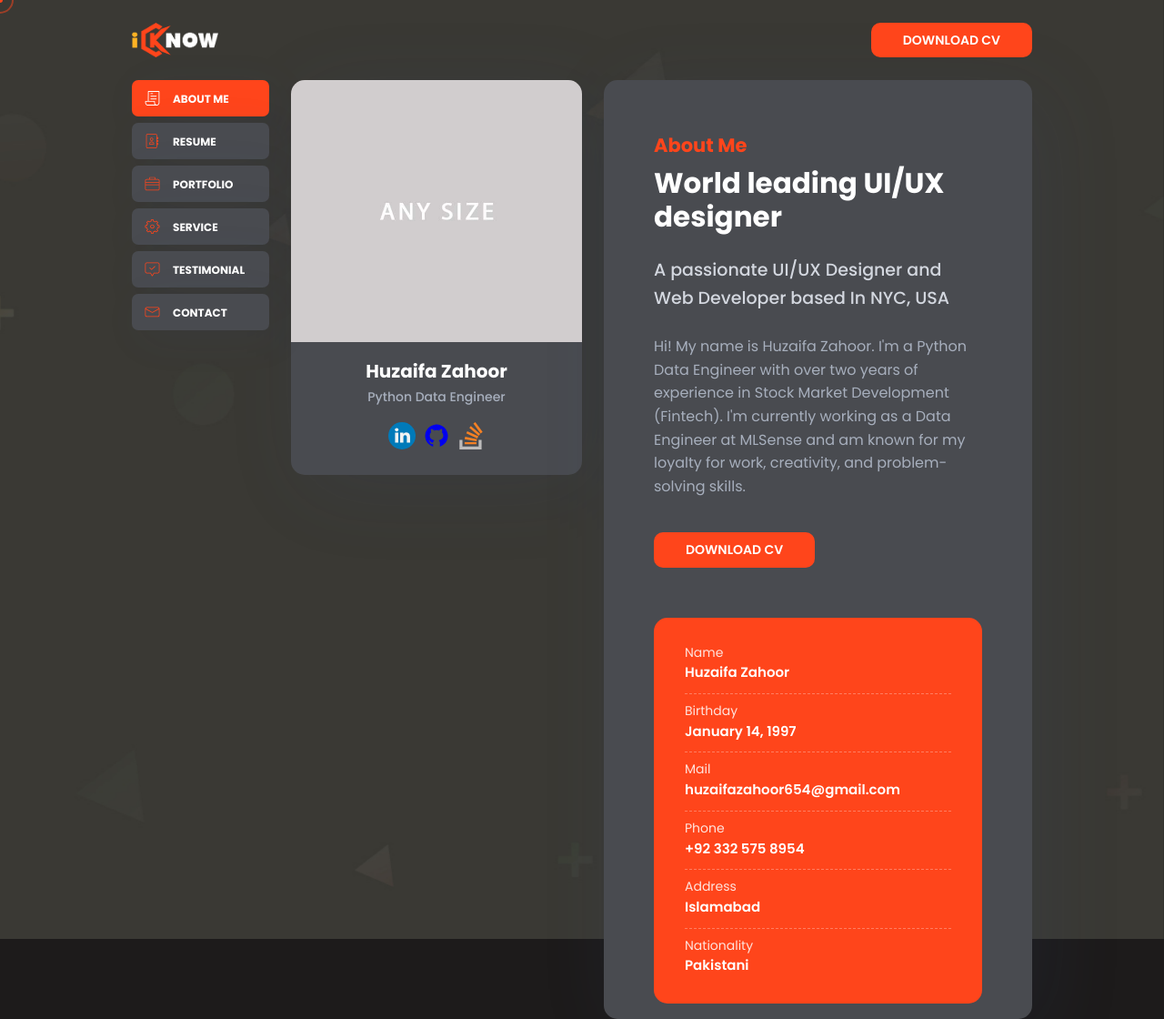
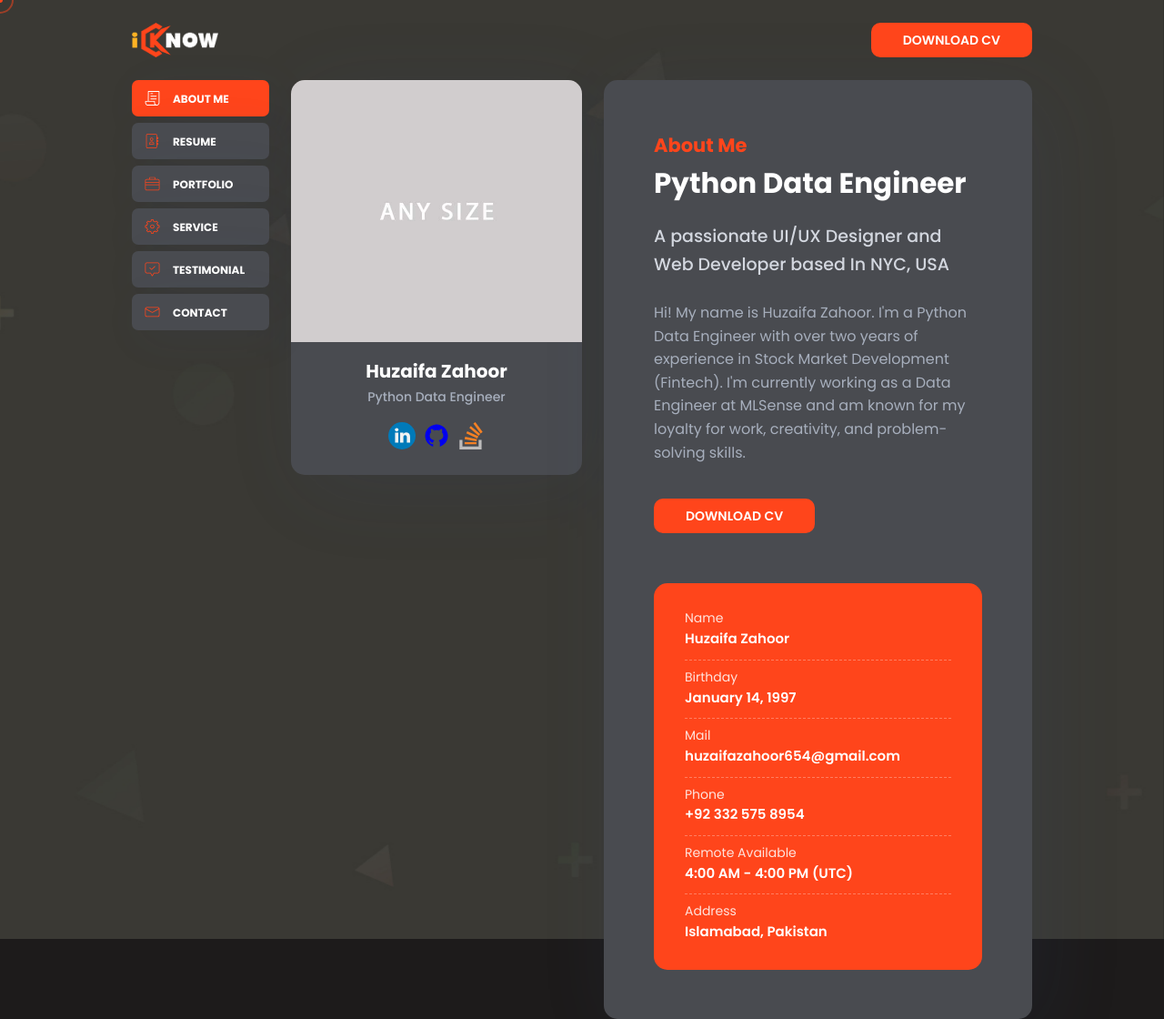
Before and after one commit to huzaifazahoor/ihuzaifazahoor, a Django app: template templates/portfolio/index.html in a window 1280 px wide. Shown: the whole page at 91% size. Run offline with Django 4.2, Linux system fonts and the light colour scheme; the template is opened without the code that fills it, so the values that code supplies are empty; parts of the project's set-up code (start-up, migrations or seed data) failed here and were passed over; some libraries are stand-ins or nearby versions.

Commit message:
Changed index.html

```diff
--- a/templates/portfolio/index.html
+++ b/templates/portfolio/index.html
@@ -14,7 +14,7 @@
 
 	<meta name="viewport" content="width=device-width, initial-scale=1, maximum-scale=1">
 
-	<title>Huzaifa Zahoor Al Sikandar</title>
+	<title>Huzaifa Zahoor - Portfolio</title>
 	{% load static %}
 
 	<!-- STYLES -->
@@ -196,12 +196,12 @@
 														<span>+92 332 575 8954</span>
 													</li>
 													<li>
-														<h3>Address</h3>
-														<span>Islamabad</span>
+														<h3>Remote Available</h3>
+														<span>4:00 AM - 4:00 PM (UTC)</span>
 													</li>
 													<li>
-														<h3>Nationality</h3>
-														<span>Pakistani</span>
+														<h3>Address</h3>
+														<span>Islamabad, Pakistan</span>
 													</li>
 												</ul>
 											</div>
@@ -210,7 +210,7 @@
 									<div class="right">
 										<div class="iknow_tm_main_title">
 											<span>About Me</span>
-											<h3>World leading UI/UX designer</h3>
+											<h3>Python Data Engineer</h3>
 										</div>
 										<div class="bigger_text">
 											<p>A passionate UI/UX Designer and Web Developer based In NYC, USA</p>
@@ -322,63 +322,27 @@
 										<div class="right">
 											<div class="skills_list">
 												<div class="iknow_tm_resume_title">
-													<h3>Personal Skills</h3>
+													<h3>Skills</h3>
 													<span class="shape"></span>
 												</div>
 												<div class="personal">
 													<div class="dodo_progress">
-														<div class="progress_inner" data-value="70">
-															<span><span class="label">Effeciency</span></span>
+														<div class="progress_inner" data-value="100">
+															<span><span class="label">Python</span></span>
 															<div class="background">
 																<div class="bar">
 																	<div class="bar_in"></div>
 																</div>
 															</div>
 														</div>
-													</div>
-												</div>
-											</div>
-											<div class="skills_list">
-												<div class="iknow_tm_resume_title">
-													<h3>Software Skills</h3>
-													<span class="shape"></span>
-												</div>
-												<div class="software">
-													<div class="circular_progress_bar">
-														<ul>
-															<li>
-																<div class="list_inner">
-																	<div class="myCircle" data-value="0.8"></div>
-																	<div class="title">
-																		<h3>Ms Office</h3>
-																	</div>
+														<div class="progress_inner" data-value="100">
+															<span><span class="label">Django</span></span>
+															<div class="background">
+																<div class="bar">
+																	<div class="bar_in"></div>
 																</div>
-															</li>
-															<li>
-																<div class="list_inner">
-																	<div class="myCircle" data-value="0.75"></div>
-																	<div class="title">
-																		<h3>Photoshop</h3>
-																	</div>
-																</div>
-															</li>
-															<li>
-																<div class="list_inner">
-																	<div class="myCircle" data-value="0.9"></div>
-																	<div class="title">
-																		<h3>Illustrator</h3>
-																	</div>
-																</div>
-															</li>
-															<li>
-																<div class="list_inner">
-																	<div class="myCircle" data-value="0.65"></div>
-																	<div class="title">
-																		<h3>Figma</h3>
-																	</div>
-																</div>
-															</li>
-														</ul>
+															</div>
+														</div>
 													</div>
 												</div>
 											</div>
@@ -395,28 +359,20 @@
 										<span>Resume</span>
 										<h3>My works that I did for clients</h3>
 									</div>
-									<div class="portfolio_filter">
-										<ul>
-											<li><a href="#" class="current" data-filter="*">All</a></li>
-											<li><a href="#" data-filter=".vimeo">Vimeo</a></li>
-											<li><a href="#" data-filter=".youtube">Youtube</a></li>
-											<li><a href="#" data-filter=".soundcloud">Soundcloud</a></li>
-											<li><a href="#" data-filter=".detail">Detail</a></li>
-										</ul>
-									</div>
 									<div class="portfolio_list">
 										<ul class="gallery_zoom">
+											{% for obj in user.portfolio.objects.all %}
 											<li class="detail">
 												<div class="list_inner">
 													<div class="image">
-														<img src="img/thumbs/1-1.jpg" alt="" />
-														<div class="main" data-img-url="img/portfolio/8.jpg"></div>
+														<img src="{% static 'img/thumbs/1-1.jpg' %}" alt="" />
+														<div class="main" data-img-url="{% static 'img/portfolio/8.jpg' %}"></div>
 													</div>
 													<div class="overlay"></div>
-													<img class="svg" src="img/svg/text.svg" alt="" />
+													<img class="svg" src="{% static 'img/svg/text.svg' %}" alt="" />
 													<div class="details">
 														<span>Detail</span>
-														<h3>Teresa Melbig</h3>
+														<h3>{{ obj.title }}</h3>
 													</div>
 													<a class="iknow_tm_full_link portfolio_popup" href="#"></a>
 
@@ -424,87 +380,40 @@
 														<div class="popup_details">
 															<div class="main_details">
 																<div class="textbox">
-																	<p>We live in a world where we need to move quickly
-																		and iterate on our ideas as flexibly as
-																		possible. Building mockups strikes the ideal
-																		balance ease of modification.</p>
-																	<p>Mockups are useful both for the creative phase of
-																		the project - for instance when you're trying to
-																		figure out your user flows or the proper visual
-																		hierarchy - and the production phase when they
-																		will represent the target product.</p>
+																	<p>{{ obj.description }}</p>
 																</div>
 																<div class="detailbox">
 																	<ul>
+																		{% if obj.client %}
 																		<li>
 																			<span class="first">Client</span>
-																			<span>Alvaro Morata</span>
+																			<span>{{ obj.client }}</span>
 																		</li>
-																		<li>
-																			<span class="first">Category</span>
-																			<span><a href="#">Detail</a></span>
-																		</li>
-																		<li>
-																			<span class="first">Date</span>
-																			<span>March 07, 2021</span>
-																		</li>
-																		<li>
-																			<span class="first">Share</span>
-																			<ul class="share">
-																				<li><a href="#"><img class="svg"
-																							src="img/svg/social/facebook.svg"
-																							alt="" /></a></li>
-																				<li><a href="#"><img class="svg"
-																							src="img/svg/social/twitter.svg"
-																							alt="" /></a></li>
-																				<li><a href="#"><img class="svg"
-																							src="img/svg/social/instagram.svg"
-																							alt="" /></a>
-																				</li>
-																			</ul>
-																		</li>
+																		{% endif %}
 																	</ul>
 																</div>
 															</div>
 															<div class="additional_images">
 																<ul>
+																	{% for image in obj.images.all %}
 																	<li>
 																		<div class="list_inner">
 																			<div class="my_image">
-																				<img src="img/thumbs/4-2.jpg" alt="" />
+																				<img src="{{ image.url }}" alt="" />
 																				<div class="main"
-																					data-img-url="img/portfolio/1.jpg">
+																					data-img-url="{% static 'img/portfolio/1.jpg' %}">
 																				</div>
 																			</div>
 																		</div>
 																	</li>
-																	<li>
-																		<div class="list_inner">
-																			<div class="my_image">
-																				<img src="img/thumbs/4-2.jpg" alt="" />
-																				<div class="main"
-																					data-img-url="img/portfolio/2.jpg">
-																				</div>
-																			</div>
-																		</div>
-																	</li>
-																	<li>
-																		<div class="list_inner">
-																			<div class="my_image">
-																				<img src="img/thumbs/4-2.jpg" alt="" />
-																				<div class="main"
-																					data-img-url="img/portfolio/3.jpg">
-																				</div>
-																			</div>
-																		</div>
-																	</li>
+																	{% endfor %}
 																</ul>
 															</div>
 														</div>
 													</div>
-
 												</div>
 											</li>
+											{% endfor %}
 										</ul>
 									</div>
 								</div>
@@ -522,37 +431,20 @@
 										<ul>
 											<li>
 												<div class="list_inner">
-													<span class="icon"><img class="svg" src="img/svg/squares.svg"
-															alt="" /></span>
-													<h3 class="title">Wireframing</h3>
-													<p class="text">Development is the building and maintenance...</p>
+													<span class="icon"><img class="svg" src="{% static 'img/svg/squares.svg' %}"
+															alt="Squares" /></span>
+													<h3 class="title">Stock Market Development</h3>
+													<p class="text">Two plus years of Experience in Fintech Development...</p>
 													<a class="iknow_tm_full_link" href="#"></a>
 													<div class="hidden_content">
 														<div class="service_informations">
 															<div class="image">
-																<img src="img/thumbs/4-2.jpg" alt="" />
+																<img src="{% static 'img/thumbs/4-2.jpg' %}" alt="" />
 																<div class="main" data-img-url="img/service/1.jpg">
 																</div>
 															</div>
 															<div class="description">
-																<p>iKnow is a leading web design agency with an
-																	award-winning design team that creates innovative,
-																	effective websites that capture your brand, improve
-																	your conversion rates, and maximize your revenue to
-																	help grow your business and achieve your goals.</p>
-																<p>In today’s digital world, your website is the first
-																	interaction consumers have with your business.
-																	That's why almost 95 percent of a user’s first
-																	impression relates to web design. It’s also why web
-																	design services can have an immense impact on your
-																	company’s bottom line.</p>
-																<p>That’s why more companies are not only reevaluating
-																	their website’s design but also partnering with
-																	Kura, the web design agency that’s driven more than
-																	$2.4 billion in revenue for its clients. With over
-																	50 web design awards under our belt, we're confident
-																	we can design a custom website that drives sales for
-																	your unique business.</p>
+																<p>I have experience in building the Stock Screener for different exchanges. I have worked with the US Market, Canadian Market, Nepali, and German Exchange.</p>
 															</div>
 														</div>
 													</div>
@@ -573,11 +465,10 @@
 									</div>
 									<div class="testimonials_list owl-carousel owl-theme">
 										<div class="list_inner">
+											{% for obj in user.testimonials.objects.all %}
 											<div class="in">
 												<div class="text">
-													<p>These people really know what they are doing! Great customer
-														support availability and supperb kindness. I am very happy that
-														I've purchased this liscense!!!</p>
+													<p>{{ obj.description }}</p>
 												</div>
 												<div class="details">
 													<div class="left">
@@ -586,15 +477,16 @@
 															</div>
 														</div>
 														<div class="info">
-															<h3>Jecob Oramson</h3>
-															<span>Designer</span>
+															<h3>{{ obj.name }}</h3>
+															<span>Fiverr</span>
 														</div>
 													</div>
 													<div class="right">
-														<img class="svg" src="img/svg/left-quote.svg" alt="" />
+														<img class="svg" src="{% static 'img/svg/left-quote.svg' %}" alt="{{ obj.name }}-image" />
 													</div>
 												</div>
 											</div>
+											{% endfor %}
 										</div>
 									</div>
 								</div>
@@ -613,7 +505,7 @@
 											<ul>
 												<li>
 													<div class="list_inner">
-														<span class="icon"><img class="svg" src="img/svg/smartphone.svg"
+														<span class="icon"><img class="svg" src="{% static 'img/svg/smartphone.svg' %}"
 																alt="" /></span>
 														<div class="short">
 															<h3>WhatsApp/Call Me</h3>
@@ -623,7 +515,7 @@
 												</li>
 												<li>
 													<div class="list_inner">
-														<span class="icon"><img class="svg" src="img/svg/letter.svg"
+														<span class="icon"><img class="svg" src="{% static 'img/svg/letter.svg' %}"
 																alt="" /></span>
 														<div class="short">
 															<h3>Email Me</h3>
@@ -634,7 +526,7 @@
 												<li>
 													<div class="list_inner">
 														<span class="icon"><img class="svg"
-																src="img/svg/placeholder.svg" alt="" /></span>
+																src="{% static 'img/svg/placeholder.svg' %}" alt="" /></span>
 														<div class="short">
 															<h3>Address</h3>
 															<span>Islamabad, Pakistan</span>
```
Also changed, not shown: portfolio/views.py (+4 -6 lines).
